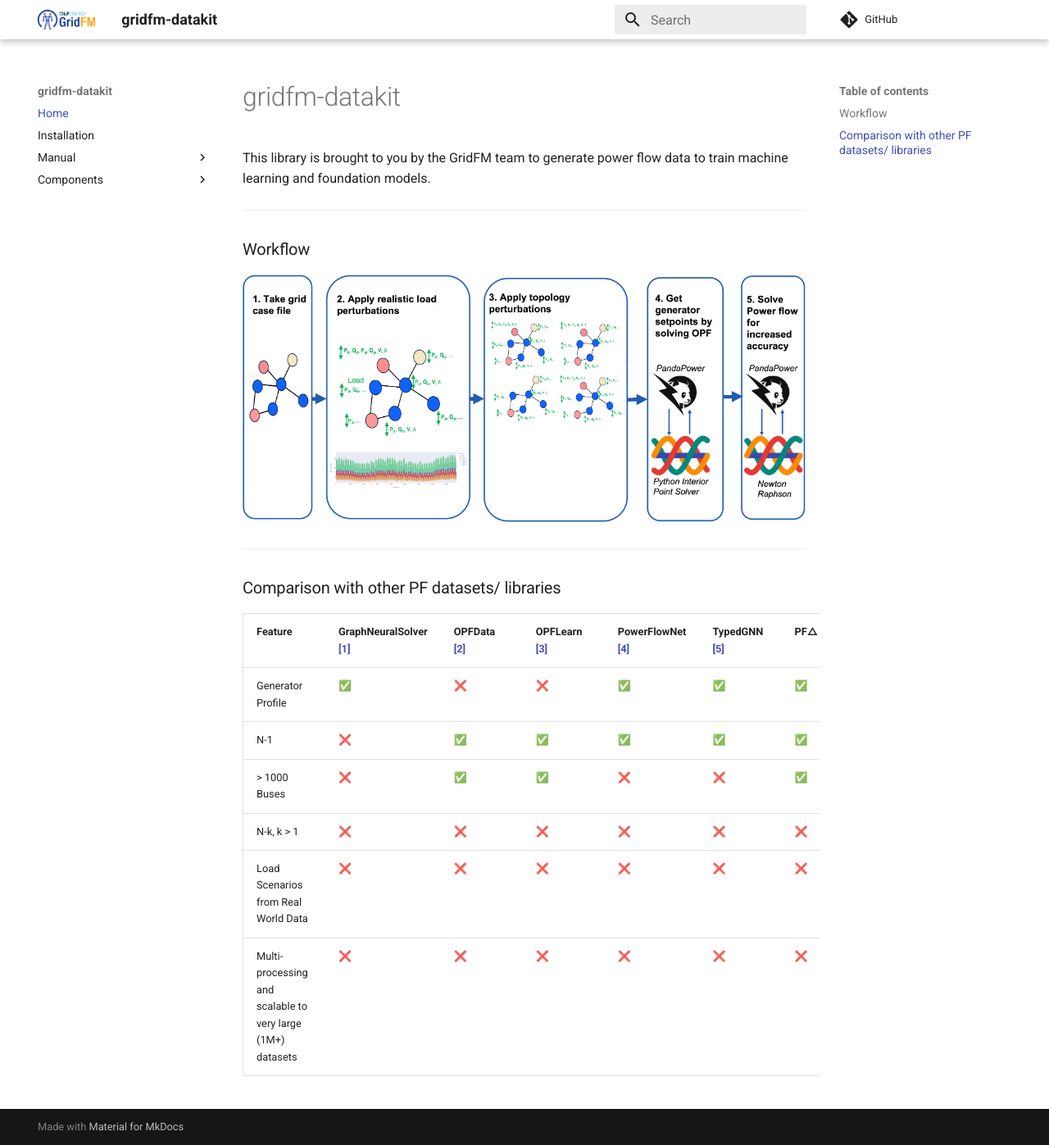
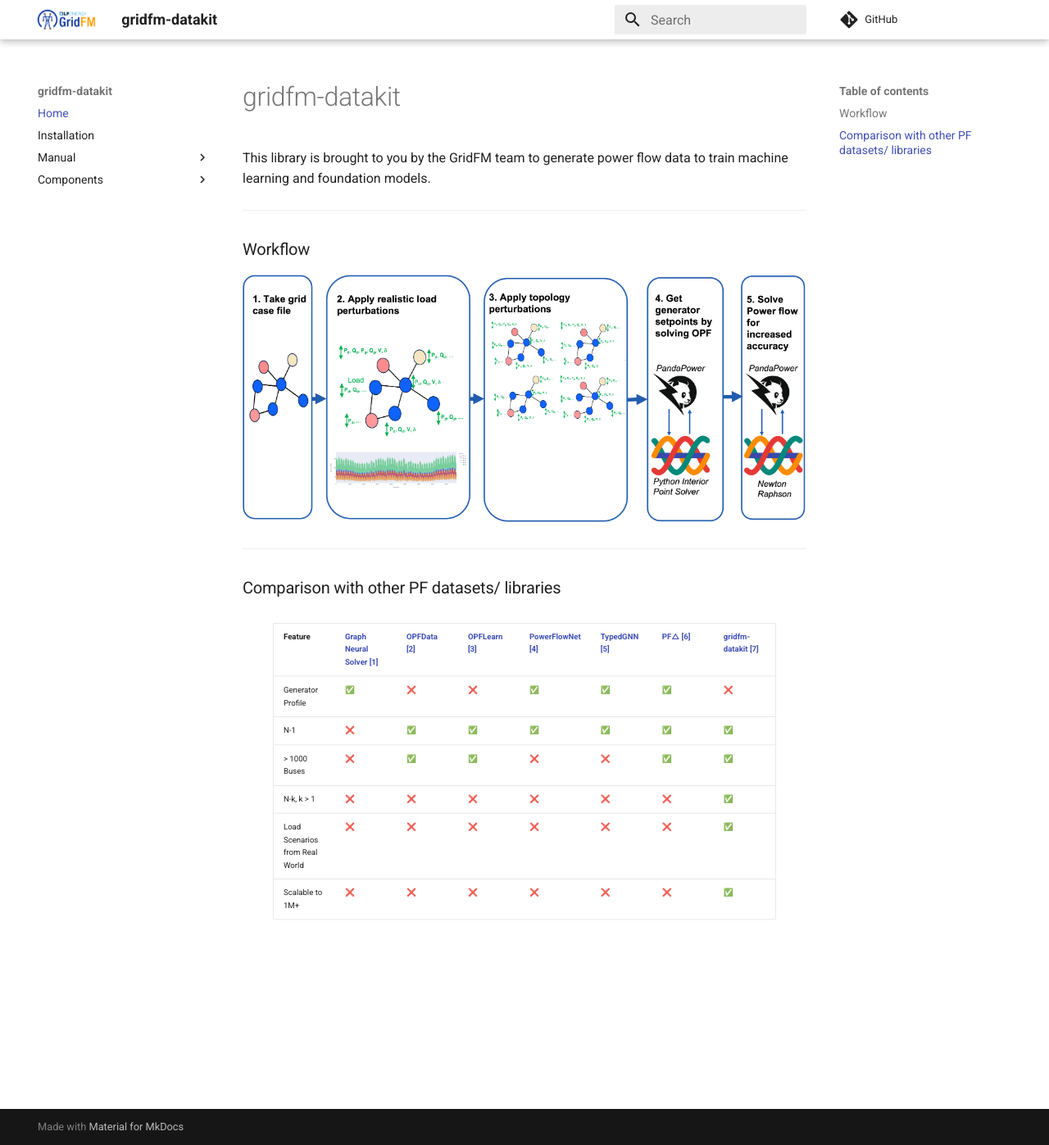
Before and after one commit to gridfm/gridfm-datakit, an MkDocs documentation site: the page built from docs/index.md, in a window 1280 px wide and 1397 px high. Shown: the whole window at 82% size. Built offline with MkDocs 1.6.1 and Material for MkDocs 9.7.7, drawn with Linux system fonts in a browser that asks for light colours; nearby versions of some CDN libraries; library files that are not in the unit come from our copies; comment, search, counter and statistics services are not loaded.

```diff
--- a/docs/index.md
+++ b/docs/index.md
@@ -18,12 +18,31 @@ This library is brought to you by the GridFM team to generate power flow data to
 
 
 ### Comparison with other PF datasets/ libraries
+<div style="display: flex; justify-content: center;">
+  <div style="transform: scale(0.75); transform-origin: top center;">
 
-| Feature                                                    | GraphNeuralSolver [\[1\]](https://doi.org/10.1016/j.epsr.2020.106547)| OPFData [\[2\]](https://arxiv.org/abs/2406.07234) | OPFLearn [\[3\]](https://arxiv.org/abs/2111.01228)| PowerFlowNet [\[4\]](https://arxiv.org/abs/2311.03415) | TypedGNN [\[5\]](https://doi.org/10.1016/j.engappai.2022.105567)| PF△ [\[6\]](https://www.climatechange.ai/papers/iclr2025/67)| **gridfm-datakit** [\[7\]](https://www.cell.com/joule/fulltext/S2542-4351(24)00470-7) |
-| ---------------------------------------------------------- | ----------------- | ------- | -------- | ------------ | -------- | --- | ---------- |
-| Generator Profile                                          | ✅                | ❌      | ❌       | ✅           | ✅       | ✅  | ❌         |
-| N-1                                                        | ❌                | ✅      | ✅       | ✅           | ✅       | ✅  | ✅         |
-| > 1000 Buses                                               | ❌                | ✅      | ✅       | ❌           | ❌       | ✅  | ✅         |
-| N-k, k > 1                                                 | ❌                | ❌      | ❌       | ❌           | ❌       | ❌  | ✅         |
-| Load Scenarios from Real World Data                        | ❌                | ❌      | ❌       | ❌           | ❌       | ❌  | ✅         |
-| Multi-processing and scalable to very large (1M+) datasets | ❌                | ❌      | ❌       | ❌           | ❌       | ❌  | ✅         |
+    <table>
+      <thead>
+        <tr>
+          <th>Feature</th>
+          <th><a href="https://doi.org/10.1016/j.epsr.2020.106547">Graph Neural Solver [1]</a></th>
+          <th><a href="https://arxiv.org/abs/2406.07234">OPFData [2]</a></th>
+          <th><a href="https://arxiv.org/abs/2111.01228">OPFLearn [3]</a></th>
+          <th><a href="https://arxiv.org/abs/2311.03415">PowerFlowNet [4]</a></th>
+          <th><a href="https://doi.org/10.1016/j.engappai.2022.105567">TypedGNN [5]</a></th>
+          <th><a href="https://www.climatechange.ai/papers/iclr2025/67">PF△ [6]</a></th>
+          <th><strong><a href="https://www.cell.com/joule/fulltext/S2542-4351(24)00470-7">gridfm-datakit [7]</a></strong></th>
+        </tr>
+      </thead>
+      <tbody>
+        <tr><td>Generator Profile</td><td>✅</td><td>❌</td><td>❌</td><td>✅</td><td>✅</td><td>✅</td><td>❌</td></tr>
+        <tr><td>N-1</td><td>❌</td><td>✅</td><td>✅</td><td>✅</td><td>✅</td><td>✅</td><td>✅</td></tr>
+        <tr><td>&gt; 1000 Buses</td><td>❌</td><td>✅</td><td>✅</td><td>❌</td><td>❌</td><td>✅</td><td>✅</td></tr>
+        <tr><td>N-k, k &gt; 1</td><td>❌</td><td>❌</td><td>❌</td><td>❌</td><td>❌</td><td>❌</td><td>✅</td></tr>
+        <tr><td>Load Scenarios from Real World</td><td>❌</td><td>❌</td><td>❌</td><td>❌</td><td>❌</td><td>❌</td><td>✅</td></tr>
+        <tr><td>Scalable to 1M+</td><td>❌</td><td>❌</td><td>❌</td><td>❌</td><td>❌</td><td>❌</td><td>✅</td></tr>
+      </tbody>
+    </table>
+
+  </div>
+</div>
```
